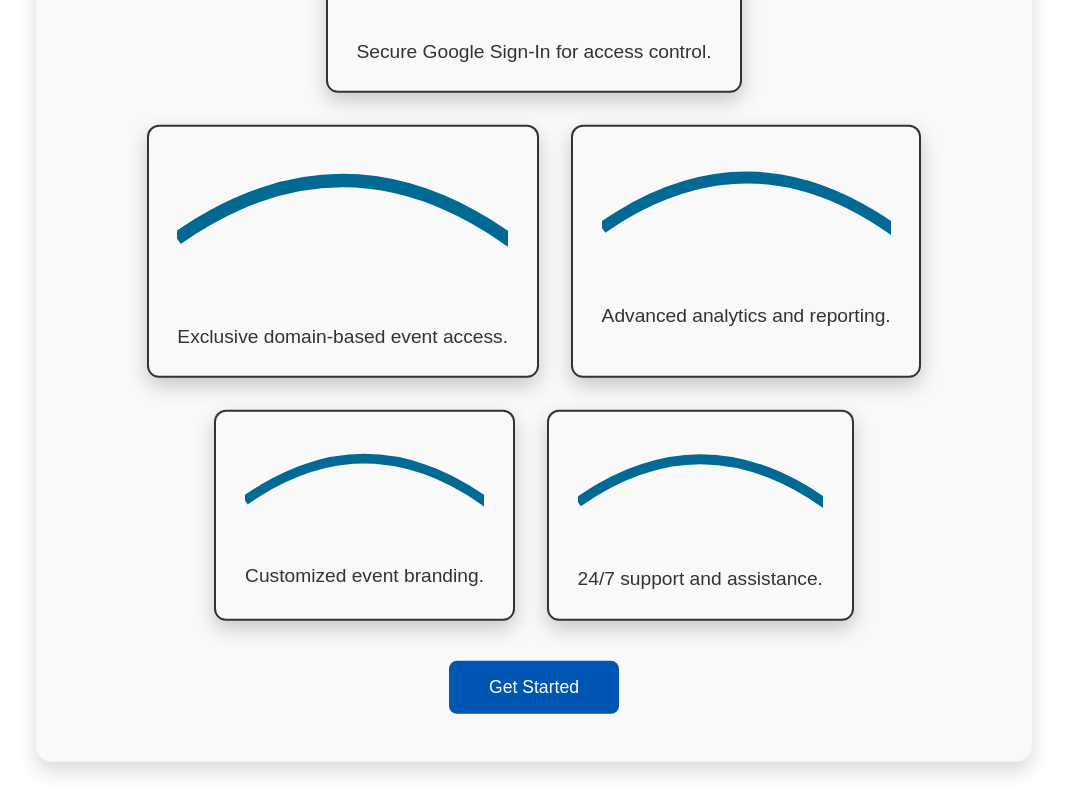
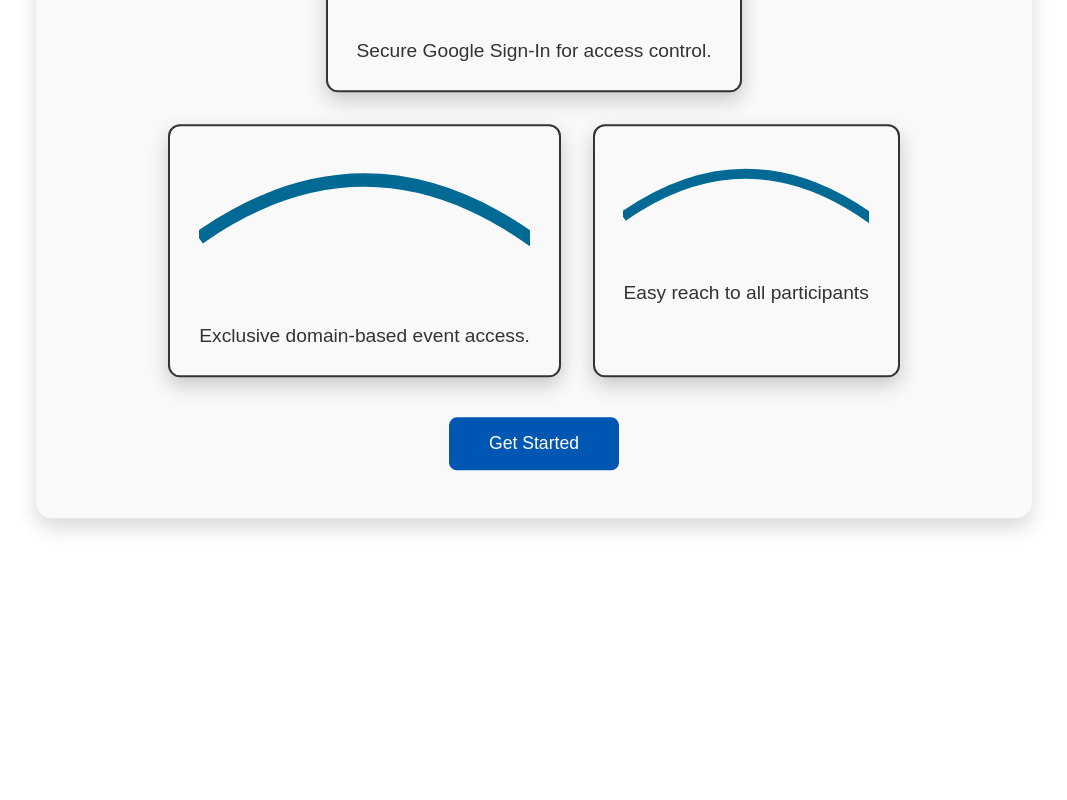
Before and after one commit to elnatan3/EventiQ, a React (Create React App) app in the folder eventiq/: page / in a window 1280 px wide. Shown: the part 807-1607 px from the top of the page, without its empty margins (106-1173 px from the left). After the commit the page ends 1364 px from the top, so only its background shows below. Built offline with nearby package versions, Linux system fonts and the light colour scheme.

Commit message:
updated home page features

```diff
--- a/eventiq/src/Components/HomePage.js
+++ b/eventiq/src/Components/HomePage.js
@@ -26,9 +26,7 @@ function HomePage() {
     "Effortless event registration and organization.",
     "Secure Google Sign-In for access control.",
     "Exclusive domain-based event access.",
-    "Advanced analytics and reporting.",
-    "Customized event branding.",
-    "24/7 support and assistance.",
+    "Easy reach to all participants",
   ];
 
   return (
```
